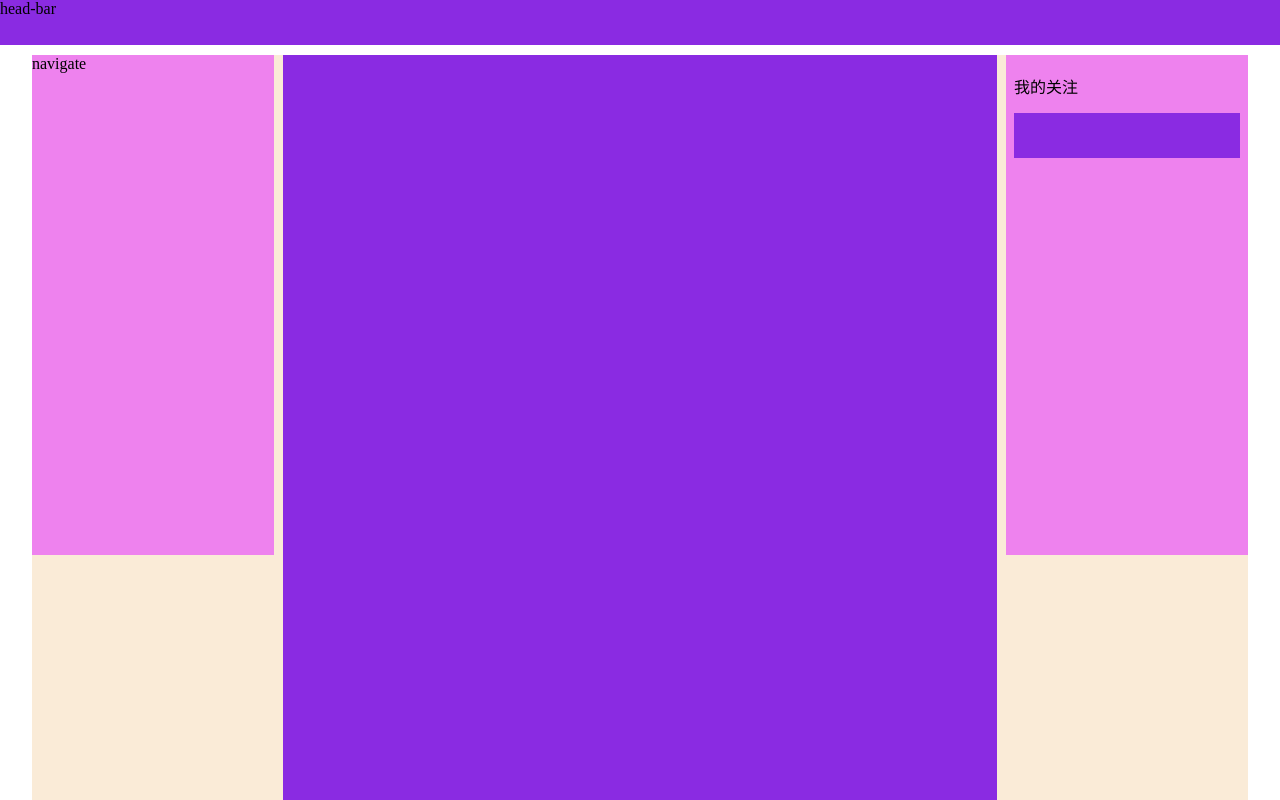
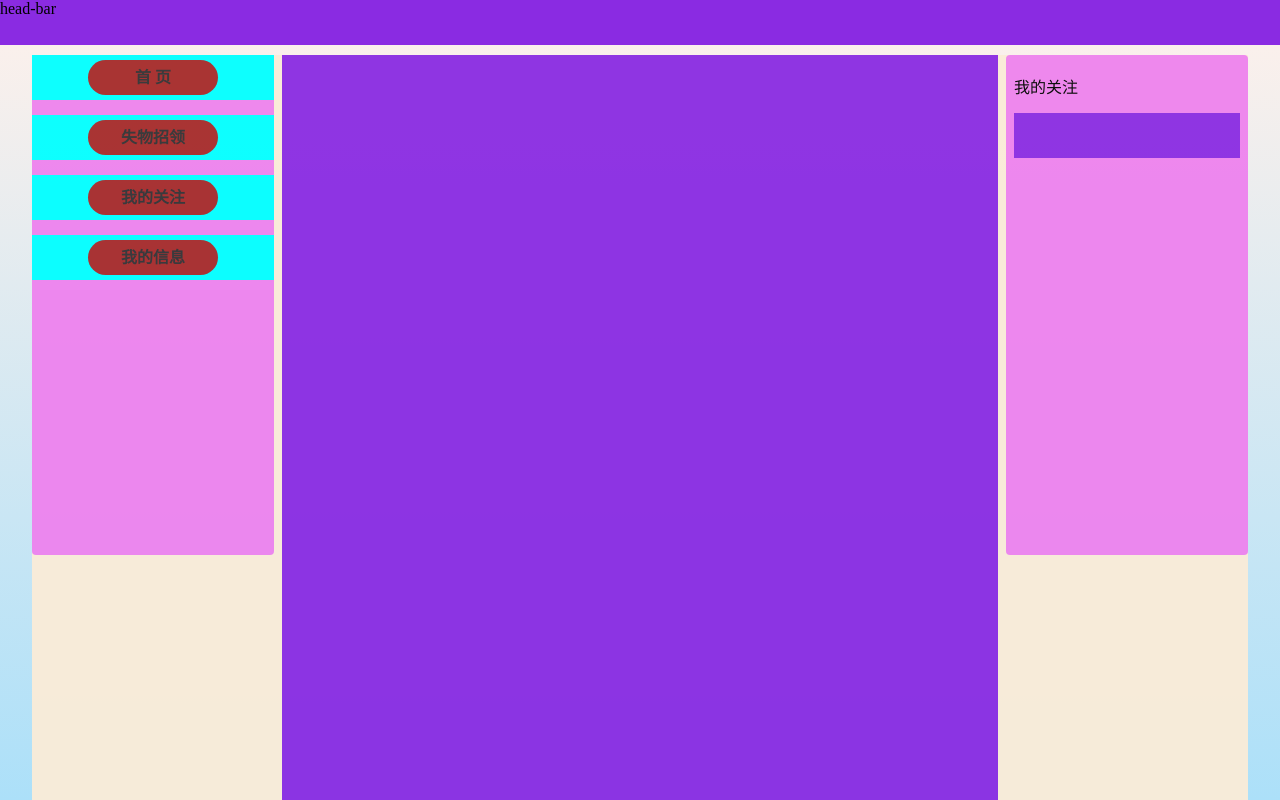
Before and after one commit to littleSixx/zquCommunication, a Vue app: page /index in a window 1280 px wide. Shown: the top 800 px of the page. Built offline with nearby package versions, Linux system fonts and the light colour scheme.

Commit message:
失物招领布局/nav导航栏路由跳转/vuex安装

```diff
--- a/package.json
+++ b/package.json
@@ -12,7 +12,7 @@
     "element-ui": "^2.15.8",
     "vue": "^2.6.11",
     "vue-router": "^3.2.0",
-    "vuex": "^3.4.0"
+    "vuex": "^3.6.2"
   },
   "devDependencies": {
     "@vue/cli-plugin-babel": "~4.5.15",
--- a/src/App.vue
+++ b/src/App.vue
@@ -8,11 +8,40 @@
 <script>
 export default {
   name: "App",
+  mounted() {},
+  methods: {},
 };
 </script>
 <style>
-  #app {
-    /* display: flex;
-    justify-content: center; */
+body {
+  background-image: linear-gradient(to bottom, #fff1eb 0%, #ace0f9 100%);
+  background-attachment: fixed;
+}
+@media screen and (max-width: 1131px) {
+  #follow {
+    display: none;
   }
+  #navigate {
+    width: 200px;
+  }
+  div.main {
+    margin-right: 0;
+  }
+}
+@media screen and (max-width: 690px) {
+  #navigate {
+    display: none;
+  }
+  div.container div.main {
+    margin: 0 0;
+  }
+  div.container {
+    width: 100% !important;
+  }
+}
+.container {
+  max-width: 1420px;
+  min-width: 360px;
+  width: 95%;
+}
 </style>
--- /dev/null
+++ b/src/components/Navigate/NavItem/index.vue
@@ -0,0 +1,54 @@
+<template>
+  <div id="nav-item" @click="handlePathTo" ref="navItem">
+    <div class="nav-item-content"><slot name="nav-item-content"></slot></div>
+  </div>
+</template>
+
+<script>
+export default {
+  name: "NavItem",
+  props: {
+    pathTo: {
+      default: '/index'
+    }
+  },
+  data() {
+    return {
+    }
+  },
+  methods: {
+    handlePathTo() {
+      this.$router.push(this.pathTo)
+    }
+  },
+  computed: {
+  }
+}
+</script>
+
+<style scoped>
+#nav-item {
+  display: flex;
+  justify-content: center;
+  align-items: center;
+  height: 45px;
+  width: 100%;
+  padding: 0 23%;
+  margin-bottom: 15px;
+  cursor: pointer;
+  background-color: aqua;
+}
+.nav-item-content {
+  display: inline-block;
+  width: 100%;
+  height: 35px;
+  text-align: center;
+  border-radius: 30px;
+  background-color:brown;
+}
+.nav-item-content a {
+  font-weight: 600;
+  color: #303133;
+  line-height: 35px;
+}
+</style>
--- a/src/components/Navigate/index.vue
+++ b/src/components/Navigate/index.vue
@@ -1,24 +1,32 @@
 <template>
   <div id="navigate">
-    <nav class="nav-content">navigate</nav>
+    <nav class="nav-content">
+      <NavItem pathTo="/index"><a class="choosed" slot="nav-item-content">首 页</a></NavItem>
+      <NavItem pathTo="/lost-and-found"><a slot="nav-item-content">失物招领</a></NavItem>
+      <NavItem><a slot="nav-item-content">我的关注</a></NavItem>
+      <NavItem><a slot="nav-item-content">我的信息</a></NavItem>
+    </nav>
   </div>
 </template>
 
 <script>
+import NavItem from './NavItem/'
 export default {
   name: "Navigate",
+  components: {
+    NavItem
+  }
 };
 </script>
 
 <style scoped>
 #navigate {
-  position: absolute;
-  left: 0px;
   width: 242px;
   height: 500px;
+  border-radius: 4px;
   background-color: violet;
 }
-.nav-content {
-
+.choosed {
+  color: #000000;
 }
 </style>
--- a/src/router/index.js
+++ b/src/router/index.js
@@ -1,8 +1,20 @@
 import Vue from 'vue'
 import VueRouter from 'vue-router'
-let Index = () => import('../views/Index/')
+let Index = () => import('@/views/Index/')
+let LostAndFound = () => import('@/views/LostAndFound/')
 
 Vue.use(VueRouter)
+
+//解决路由重复跳转报错问题
+let originPush = VueRouter.prototype.push
+//重写push|replace
+VueRouter.prototype.push = function(location, resolve, reject) {
+  if(resolve && reject) {
+    originPush.call(this, location, resolve, reject)
+  } else {
+    originPush.call(this, location, () => {}, () => {})
+  }
+}
 
 const routes = [
   {
@@ -14,6 +26,11 @@ const routes = [
     name: 'Index',
     component: Index
   },
+  {
+    path: '/lost-and-found',
+    name: 'LostAndFound',
+    component: LostAndFound
+  }
 ]
 
 const router = new VueRouter({
--- a/src/store/index.js
+++ b/src/store/index.js
@@ -5,8 +5,12 @@ Vue.use(Vuex)
 
 export default new Vuex.Store({
   state: {
+    navIndex: 0
   },
   mutations: {
+    CHANGENAVINDEX() {
+
+    }
   },
   actions: {
   },
--- a/src/views/Index/Follow/index.vue
+++ b/src/views/Index/Follow/index.vue
@@ -19,11 +19,10 @@ export default {
 
 <style scoped>
 #follow {
-  position: absolute;
-  right: 0;
   width: 242px;
   height: 500px;
   padding: 8px;
+  border-radius: 4px;
   background-color: violet;
 }
 </style>
--- a/src/views/Index/index.vue
+++ b/src/views/Index/index.vue
@@ -2,10 +2,10 @@
   <div id="index">
     <div class="container">
       <Navigate />
+      <div class="main"></div>
       <Follow />
-      <div class="main"></div>
     </div>
-    </div>
+  </div>
 </template>
 
 <script>
@@ -15,43 +15,23 @@ export default {
   components: {
     Follow,
   },
+  mounted() {
+  },
+  methods: {
+  },
 };
 </script>
 
 <style scoped>
-@media screen and (max-width: 1131px) {
-  #follow {
-    display: none;
-  }
-  #navigate {
-    width: 200px;
-  }
-  div.main {
-    position: absolute;
-    right: 0;
-    width: calc(100% - 208px);
-  }
-}
-@media screen and (max-width: 690px) {
-  #navigate {
-    display: none;
-  }
-  div.main {
-    width: 100%;
-  }
-  div.container {
-    width: 100%;
-  }
-}
 #index {
   display: flex;
   justify-content: center;
   margin-top: 55px;
+  opacity: 0.95;
 }
 .container {
   display: flex;
-  justify-content: center;
-  position: relative;
+  justify-content:space-between;
   max-width: 1420px;
   min-width: 360px;
   width: 95%;
@@ -59,9 +39,17 @@ export default {
   background-color: antiquewhite;
 }
 .main {
+  flex: 1;
+  margin: 0 8px;
   min-width: 360px;
-  width: calc(100% - 502px);
-  height: 100%;
   background-color: blueviolet;
 }
+#navigate {
+  position: sticky;
+  top: 55px;
+}
+#follow {
+  position: sticky;
+  top: 55px;
+}
 </style>
--- /dev/null
+++ b/src/views/LostAndFound/index.vue
@@ -0,0 +1,39 @@
+<template>
+  <div id="lost-and-found">
+    <div class="container">
+    <Navigate />
+    <div class="main"></div>
+    </div>
+  </div>
+</template>
+
+<script>
+export default {
+  name: "LostAndFound"
+}
+</script>
+
+<style scoped>
+#lost-and-found {
+  display: flex;
+  justify-content: center;
+  margin-top: 55px;
+}
+.container {
+  display: flex;
+  justify-content: space-between;
+  width: 95%;
+  height: 1500px;
+  background-color:antiquewhite;
+}
+#navigate {
+  position: sticky;
+  top: 55px;
+}
+.main {
+  flex: 1;
+  margin-left: 8px;
+  min-width: 360px;
+  background-color: blueviolet;
+}
+</style>
```
Also changed, not shown: src/utils/handleNavFixed.js (added, +28 -0 lines), jsconfig.json (deleted), 1 other file (tests, documents, lock files or other folders).
